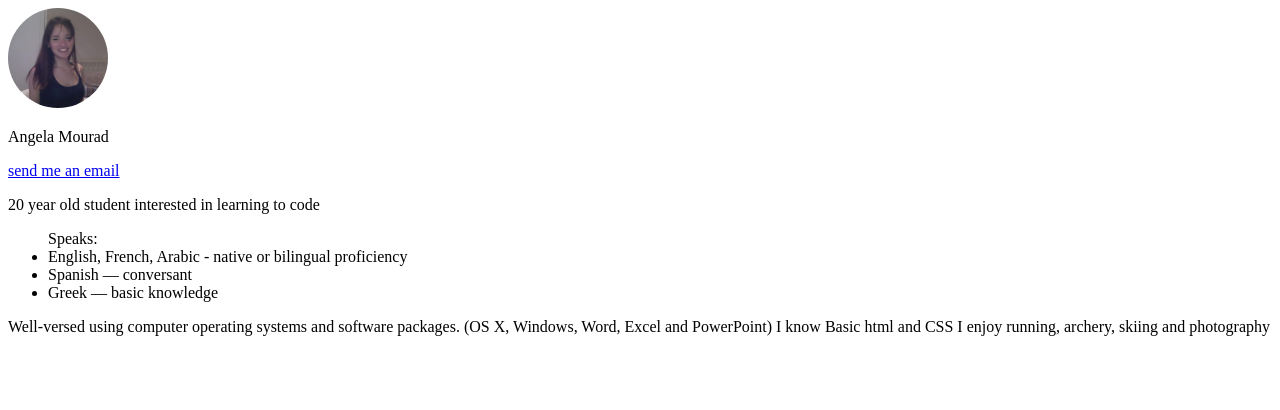
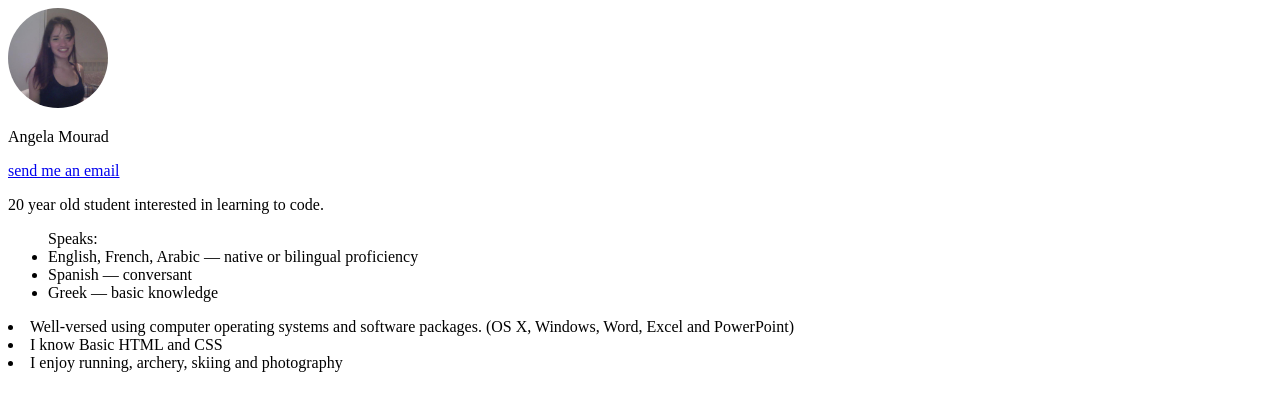
Before and after one commit to carrusel/carrusel.github.io, a plain HTML site: page index.html in a window 1280 px wide. Drawn offline with Linux system fonts and the light colour scheme.

Commit message:
test edit 2

```diff
--- a/index.html
+++ b/index.html
@@ -12,23 +12,23 @@
 
 		    <p> Angela Mourad </p>
 		    <a href="mailto:angelamourad@hotmail.com?Subject=Hello" target="_top""> send me an email </a>
-		    <p> 20 year old student interested in learning to code
+		    <p> 20 year old student interested in learning to code.
 
-            <ul> Speaks:
+            <ul>Speaks:
 
-               <li> English, French, Arabic - native or bilingual proficiency</li>
+               <li> English, French, Arabic — native or bilingual proficiency</li>
                <li> Spanish — conversant </li>
                <li>Greek — basic knowledge </li>
 
             </ul>
 
-            Well-versed using computer operating systems and software packages.
-(OS X, Windows, Word, Excel and PowerPoint)
+            <li> Well-versed using computer operating systems and software packages.
+(OS X, Windows, Word, Excel and PowerPoint) </li>
 
-               I know Basic html and CSS
+            <li> I know Basic HTML and CSS </li>
 
-               I enjoy running, archery, skiing and photography
-            </p>
+            <li> I enjoy running, archery, skiing and photography </li>
+
 		</div>
 	</body>
 </html>
```
